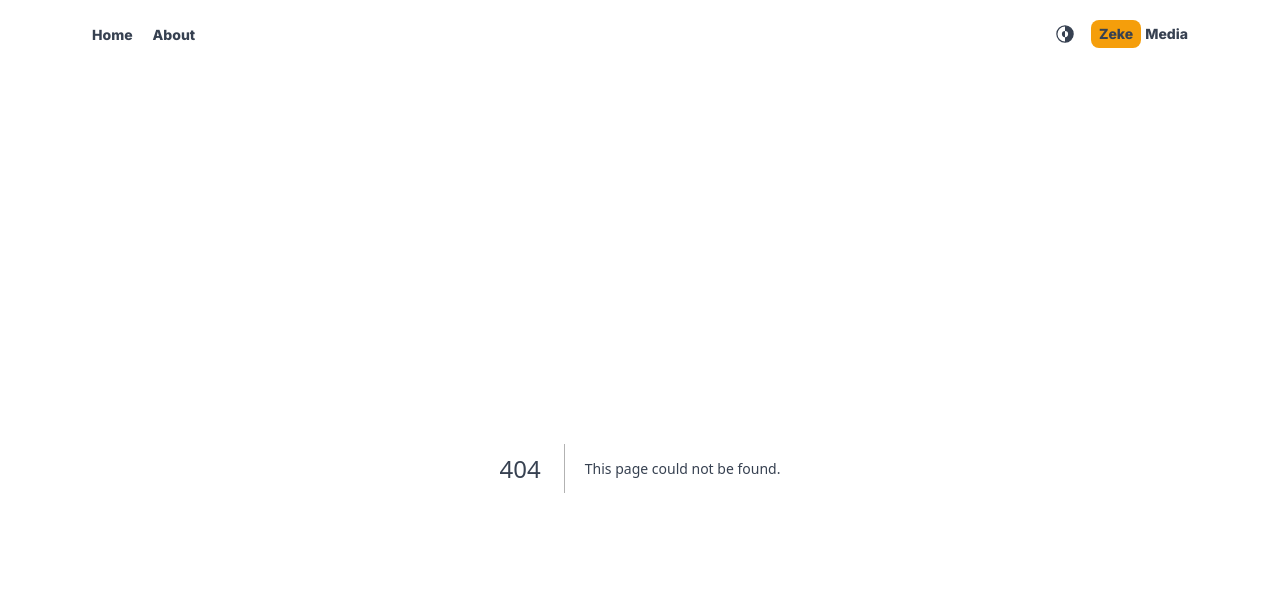
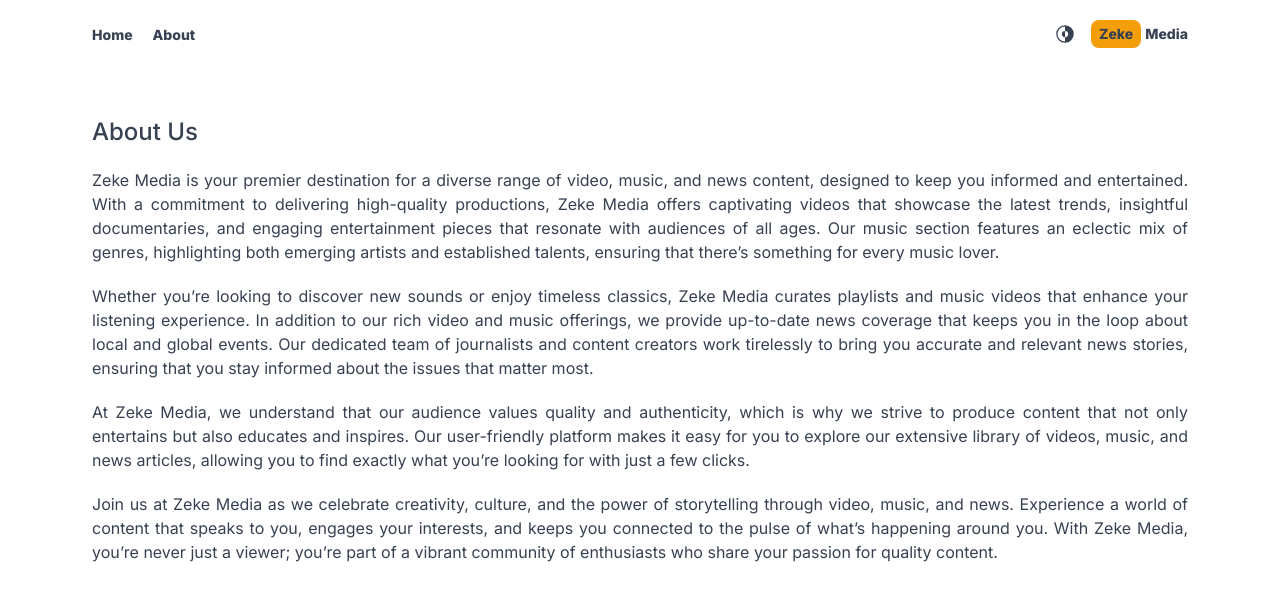
Before and after one commit to Bammytoye/zekemedia, a Next.js app: page /about in a window 1280 px wide. Before the commit this address had no page. Shown: the top 600 px of the page. Built offline with nearby package versions, Linux system fonts and the light colour scheme.

Commit message:
about us

```diff
--- /dev/null
+++ b/src/app/about/page.jsx
@@ -0,0 +1,43 @@
+import React from 'react'
+
+export default function about() {
+    return (
+        <div className='max-w-6xl mx-auto px-7 space-y-5 py-12'>
+            <h1 className='text-2xl font-medium dark:text-amber-500 text-gray-700'>
+                About Us
+            </h1>
+
+            <p className="text-justify dark:text-gray-300">
+                Zeke Media is your premier destination for a diverse range of video, music, and news content,
+                designed to keep you informed and entertained. With a commitment to delivering high-quality
+                productions, Zeke Media offers captivating videos that showcase the latest trends, insightful
+                documentaries, and engaging entertainment pieces that resonate with audiences of all ages.
+                Our music section features an eclectic mix of genres, highlighting both emerging artists and
+                established talents, ensuring that there’s something for every music lover.
+            </p>
+
+            <p className="text-justify dark:text-gray-300">
+                Whether you’re looking to discover new sounds or enjoy timeless classics, Zeke Media curates
+                playlists and music videos that enhance your listening experience. In addition to our rich video
+                and music offerings, we provide up-to-date news coverage that keeps you in the loop about local
+                and global events. Our dedicated team of journalists and content creators work tirelessly to
+                bring you accurate and relevant news stories, ensuring that you stay informed about the issues
+                that matter most.
+            </p>
+
+            <p className="text-justify dark:text-gray-300">
+                At Zeke Media, we understand that our audience values quality and authenticity, which is why we
+                strive to produce content that not only entertains but also educates and inspires. Our user-friendly
+                platform makes it easy for you to explore our extensive library of videos, music, and news articles,
+                allowing you to find exactly what you’re looking for with just a few clicks.
+            </p>
+
+            <p className="text-justify dark:text-gray-300">
+                Join us at Zeke Media as we celebrate creativity, culture, and the power of storytelling through video,
+                music, and news. Experience a world of content that speaks to you, engages your interests, and keeps
+                you connected to the pulse of what’s happening around you. With Zeke Media, you’re never just a viewer;
+                you’re part of a vibrant community of enthusiasts who share your passion for quality content.
+            </p>
+        </div>
+    )
+}
```
